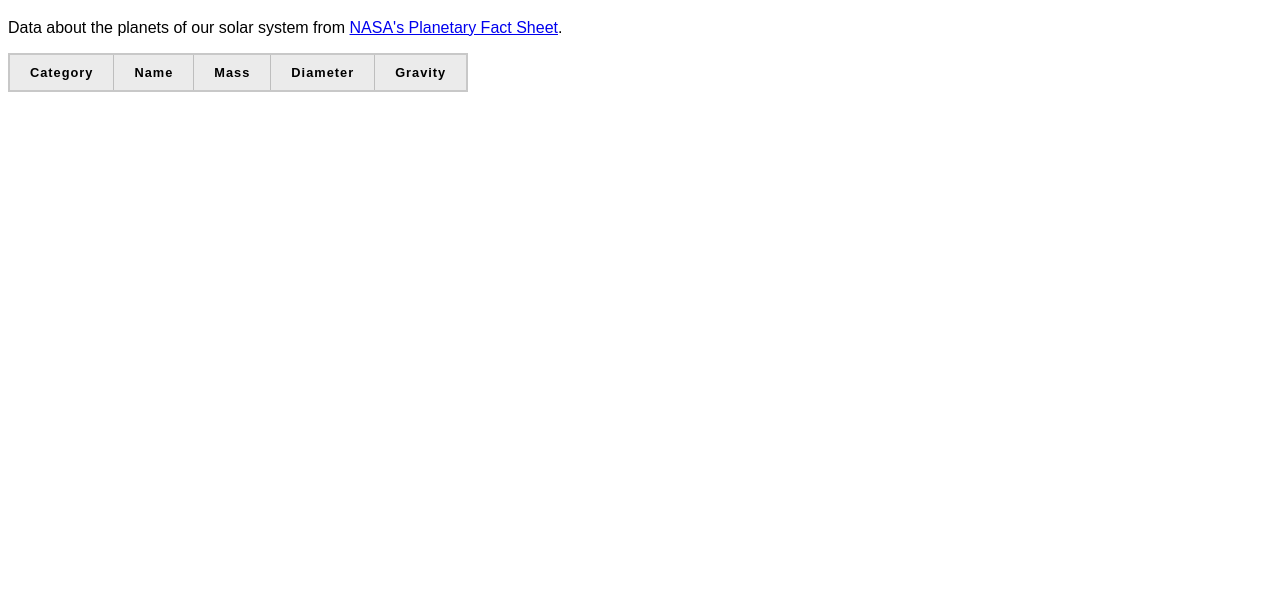
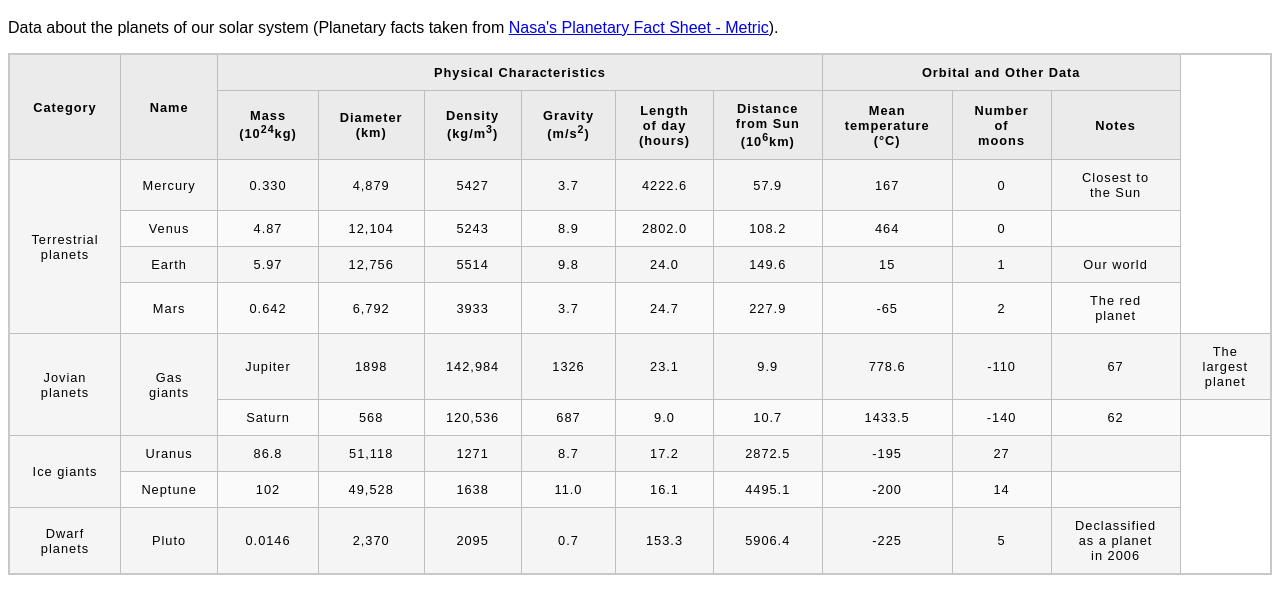
Before and after one commit to Murugan47/Assignment-2-Part-2-Webdev, a plain HTML site: page index.html in a window 1280 px wide. Shown: the part 61-674 px from the top of the page. Drawn offline with Linux system fonts and the light colour scheme.

Commit message:
added the data rows
added the rows of data that will be displayed on the website

```diff
--- a/index.html
+++ b/index.html
@@ -16,19 +16,143 @@
 </head>
 <body>
   <h1>Planets Data</h1>
-    <p>Data about the planets of our solar system from
-        <a href="http://nssdc.gsfc.nasa.gov/planetary/factsheet/">NASA's Planetary Fact Sheet</a>.</p>
-    <table id="planets-table">
+  <p>Data about the planets of our solar system (Planetary facts taken from
+      <a href="http://nssdc.gsfc.nasa.gov/planetary/factsheet/">Nasa's Planetary Fact Sheet - Metric</a>).
+  </p>
+  <table>
       <thead>
           <tr>
-                <th>Category</th>
-                <th>Name</th>
-                <th>Mass</th>
-                <th>Diameter</th>
-                <th>Gravity</th>
+              <th rowspan="2">Category</th>
+              <th rowspan="2">Name</th>
+              <th colspan="6">Physical Characteristics</th>
+              <th colspan="3">Orbital and Other Data</th>
+          </tr>
+          <tr>
+              <th>Mass (10<sup>24</sup>kg)</th>
+              <th>Diameter (km)</th>
+              <th>Density (kg/m<sup>3</sup>)</th>
+              <th>Gravity (m/s<sup>2</sup>)</th>
+              <th>Length of day (hours)</th>
+              <th>Distance from Sun (10<sup>6</sup>km)</th>
+              <th>Mean temperature (°C)</th>
+              <th>Number of moons</th>
+              <th>Notes</th>
           </tr>
       </thead>
       <tbody>
+          <tr>
+              <td rowspan="4">Terrestrial planets</td>
+              <td>Mercury</td>
+              <td>0.330</td>
+              <td>4,879</td>
+              <td>5427</td>
+              <td>3.7</td>
+              <td>4222.6</td>
+              <td>57.9</td>
+              <td>167</td>
+              <td>0</td>
+              <td>Closest to the Sun</td>
+          </tr>
+          <tr>
+              <td>Venus</td>
+              <td>4.87</td>
+              <td>12,104</td>
+              <td>5243</td>
+              <td>8.9</td>
+              <td>2802.0</td>
+              <td>108.2</td>
+              <td>464</td>
+              <td>0</td>
+              <td></td>
+          </tr>
+          <tr>
+              <td>Earth</td>
+              <td>5.97</td>
+              <td>12,756</td>
+              <td>5514</td>
+              <td>9.8</td>
+              <td>24.0</td>
+              <td>149.6</td>
+              <td>15</td>
+              <td>1</td>
+              <td>Our world</td>
+          </tr>
+          <tr>
+              <td>Mars</td>
+              <td>0.642</td>
+              <td>6,792</td>
+              <td>3933</td>
+              <td>3.7</td>
+              <td>24.7</td>
+              <td>227.9</td>
+              <td>-65</td>
+              <td>2</td>
+              <td>The red planet</td>
+          </tr>
+          <tr>
+              <td rowspan="2">Jovian planets</td>
+              <td rowspan="2">Gas giants</td>
+              <td>Jupiter</td>
+              <td>1898</td>
+              <td>142,984</td>
+              <td>1326</td>
+              <td>23.1</td>
+              <td>9.9</td>
+              <td>778.6</td>
+              <td>-110</td>
+              <td>67</td>
+              <td>The largest planet</td>
+          </tr>
+          <tr>
+              <td>Saturn</td>
+              <td>568</td>
+              <td>120,536</td>
+              <td>687</td>
+              <td>9.0</td>
+              <td>10.7</td>
+              <td>1433.5</td>
+              <td>-140</td>
+              <td>62</td>
+              <td></td>
+          </tr>
+          <tr>
+              <td rowspan="2">Ice giants</td>
+              <td>Uranus</td>
+              <td>86.8</td>
+              <td>51,118</td>
+              <td>1271</td>
+              <td>8.7</td>
+              <td>17.2</td>
+              <td>2872.5</td>
+              <td>-195</td>
+              <td>27</td>
+              <td></td>
+          </tr>
+          <tr>
+              <td>Neptune</td>
+              <td>102</td>
+              <td>49,528</td>
+              <td>1638</td>
+              <td>11.0</td>
+              <td>16.1</td>
+              <td>4495.1</td>
+              <td>-200</td>
+              <td>14</td>
+              <td></td>
+          </tr>
+          <tr>
+              <td>Dwarf planets</td>
+              <td>Pluto</td>
+              <td>0.0146</td>
+              <td>2,370</td>
+              <td>2095</td>
+              <td>0.7</td>
+              <td>153.3</td>
+              <td>5906.4</td>
+              <td>-225</td>
+              <td>5</td>
+              <td>Declassified as a planet in 2006</td>
+          </tr>
       </tbody>
   </table>
 </body>
```
Lines whose indentation alone changed are shown as unchanged.
